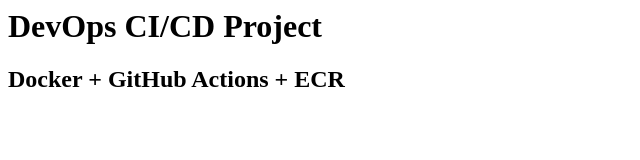
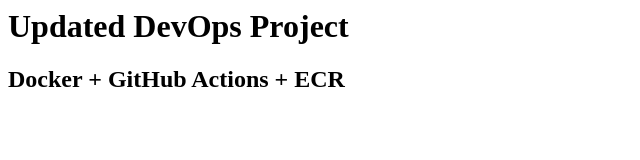
Before and after one commit to nischalsoni5/devops-docker-project, a plain HTML site: page index.html in a window 1280 px wide. Shown: the whole page, without its empty margins (0-640 px from the left). Drawn offline with Linux system fonts and the light colour scheme.

Commit message:
testing workflow

```diff
--- a/index.html
+++ b/index.html
@@ -1,2 +1,2 @@
-<h1>DevOps CI/CD Project</h1>
+<h1>Updated DevOps Project</h1>
 <h2>Docker + GitHub Actions + ECR</h2>
```
